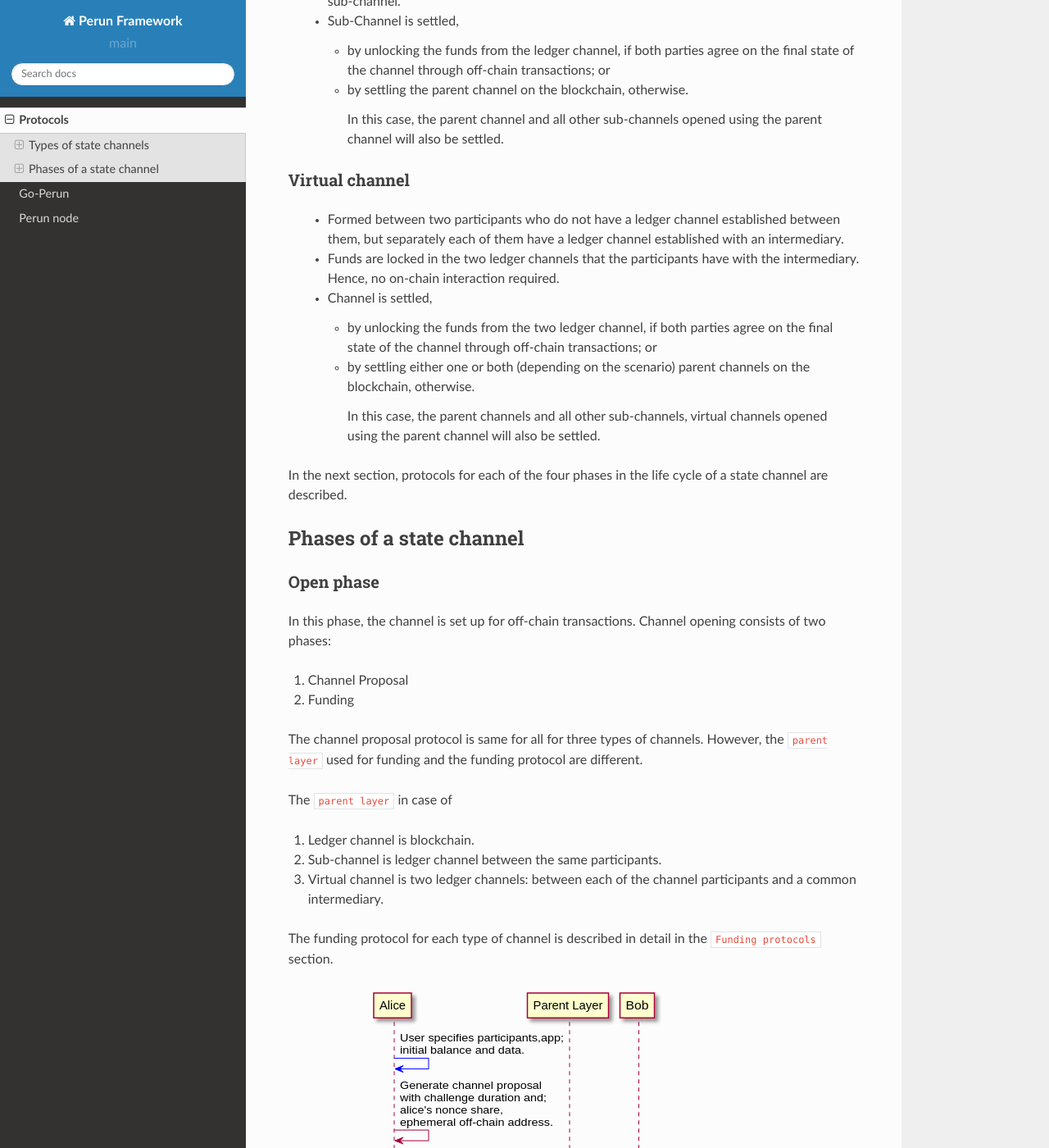
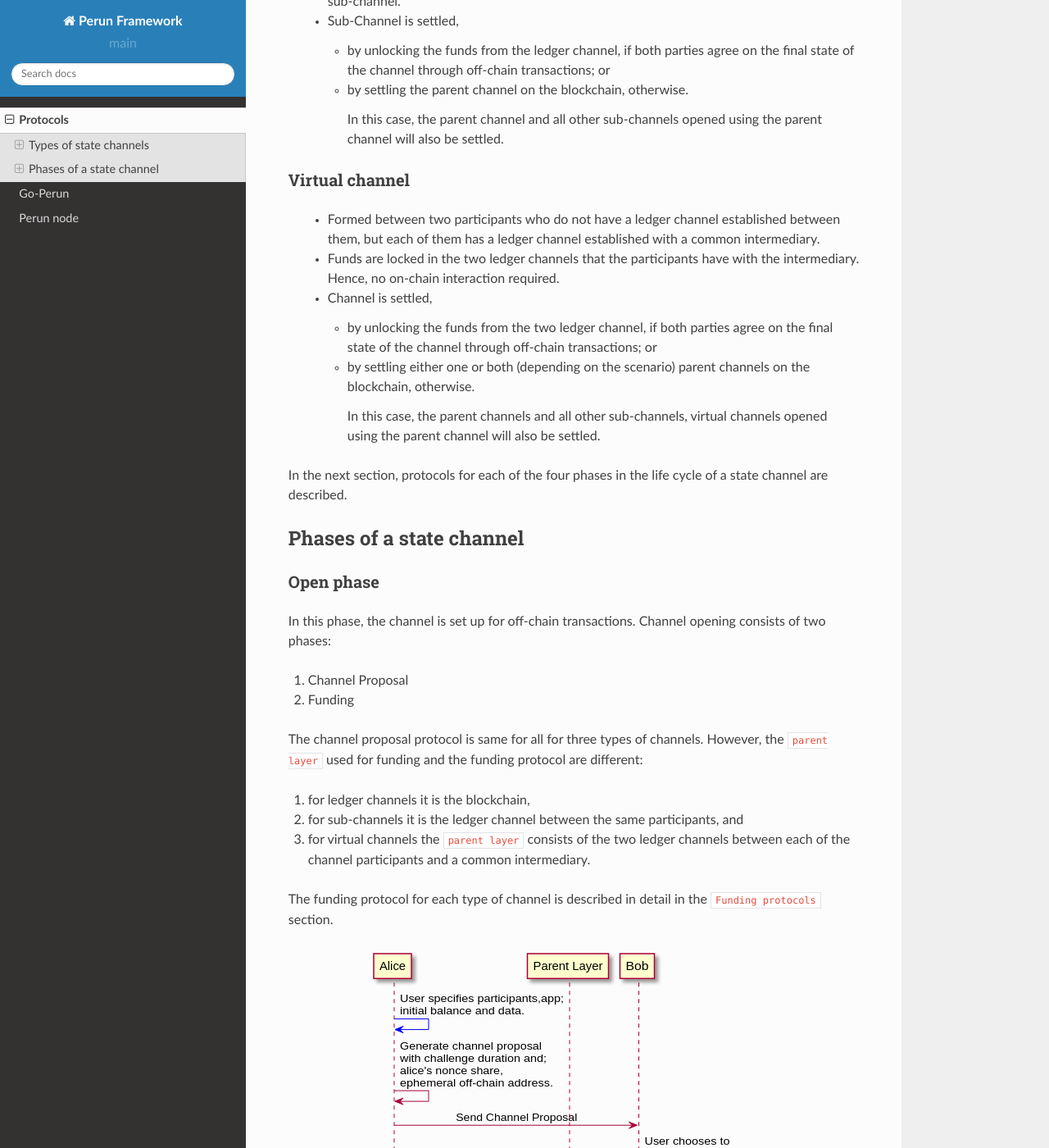
Before and after one commit to hyperledger-labs/perun-doc, a Sphinx documentation site: the page built from source/concepts/protocols.rst, in a window 1280 px wide and 1400 px high, scrolled down 999 px. Shown: the whole window at 82% size. Built offline with Sphinx 7.4.7 and the Read the Docs theme 2.0.0, drawn with Linux system fonts in a browser that asks for light colours; pages that are not in the unit, such as notebooks, are missing from menus.

Commit message:
Apply suggestions from code review
Signed-off-by: Manoranjith <ponraj.manoranjitha@in.bosch.com>

Co-authored-by: choeppler <christian.hoeppler@de.bosch.com>

```diff
--- a/source/concepts/protocols.rst
+++ b/source/concepts/protocols.rst
@@ -59,8 +59,8 @@ Virtual channel
 ---------------
 
    - Formed between two participants who do not have a ledger channel
-     established between them, but separately each of them have a ledger
-     channel established with an intermediary.
+     established between them, but each of them has a ledger
+     channel established with a common intermediary.
    - Funds are locked in the two ledger channels that the participants have
      with the intermediary. Hence, no on-chain interaction required.
    - Channel is settled,
@@ -98,13 +98,11 @@ opening consists of two phases:
 
 The channel proposal protocol is same for all for three types of channels.
 However, the ``parent layer`` used for funding and the funding protocol are
-different.
+different:
 
-The ``parent layer`` in case of
-
-1. Ledger channel is blockchain.
-2. Sub-channel is ledger channel between the same participants.
-3. Virtual channel is two ledger channels: between each of the channel
+1. for ledger channels it is the blockchain,
+2. for sub-channels it is the ledger channel between the same participants, and
+3. for virtual channels the ``parent layer`` consists of the two ledger channels between each of the channel
    participants and a common intermediary.
 
 The funding protocol for each type of channel is described in detail in
```
